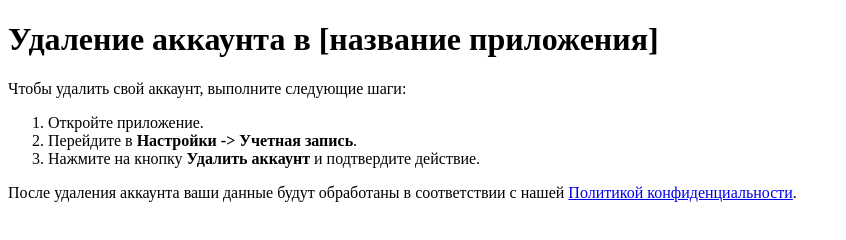
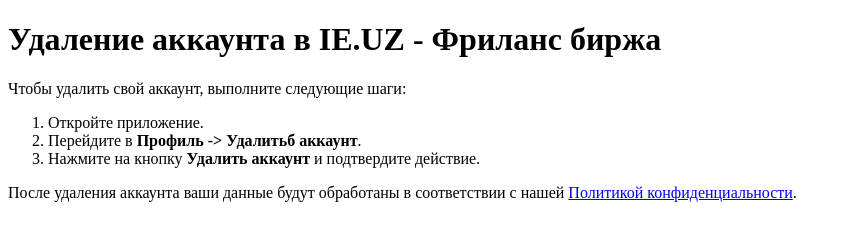
Before and after one commit to MehribanShukrieva/account-deletion, a plain HTML site: page index.html in a window 1280 px wide. Shown: the whole page, without its empty margins (0-846 px from the left). Drawn offline with Linux system fonts and the light colour scheme.

Commit message:
Update index.html

```diff
--- a/index.html
+++ b/index.html
@@ -4,13 +4,13 @@
     <title>Account Deletion</title>
 </head>
 <body>
-    <h1>Удаление аккаунта в [название приложения]</h1>
+    <h1>Удаление аккаунта в IE.UZ - Фриланс биржа </h1>
     <p>Чтобы удалить свой аккаунт, выполните следующие шаги:</p>
     <ol>
         <li>Откройте приложение.</li>
-        <li>Перейдите в <strong>Настройки -> Учетная запись</strong>.</li>
+        <li>Перейдите в <strong>Профиль -> Удалитьб аккаунт</strong>.</li>
         <li>Нажмите на кнопку <strong>Удалить аккаунт</strong> и подтвердите действие.</li>
     </ol>
-    <p>После удаления аккаунта ваши данные будут обработаны в соответствии с нашей <a href="ссылка-на-политику">Политикой конфиденциальности</a>.</p>
+    <p>После удаления аккаунта ваши данные будут обработаны в соответствии с нашей <a href="https://www.ie.uz/privacy-policy">Политикой конфиденциальности</a>.</p>
 </body>
 </html>
```
